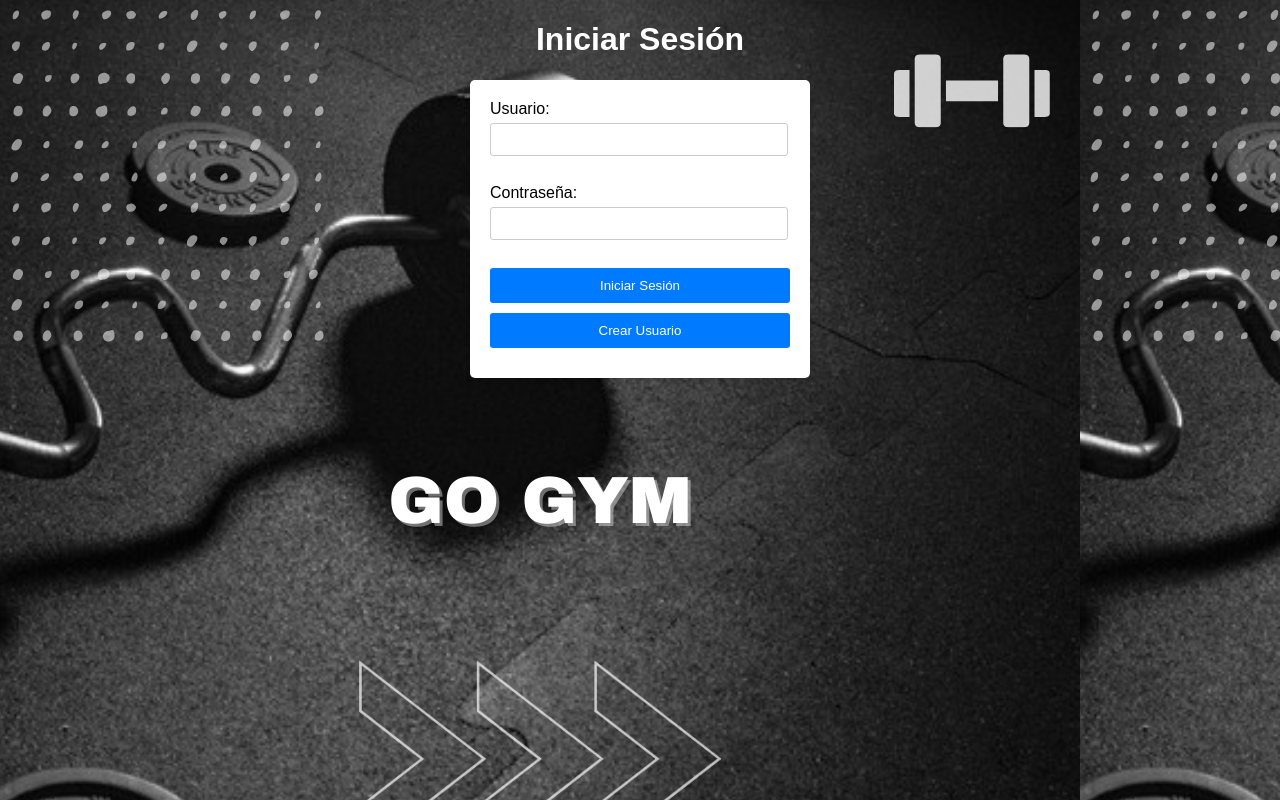
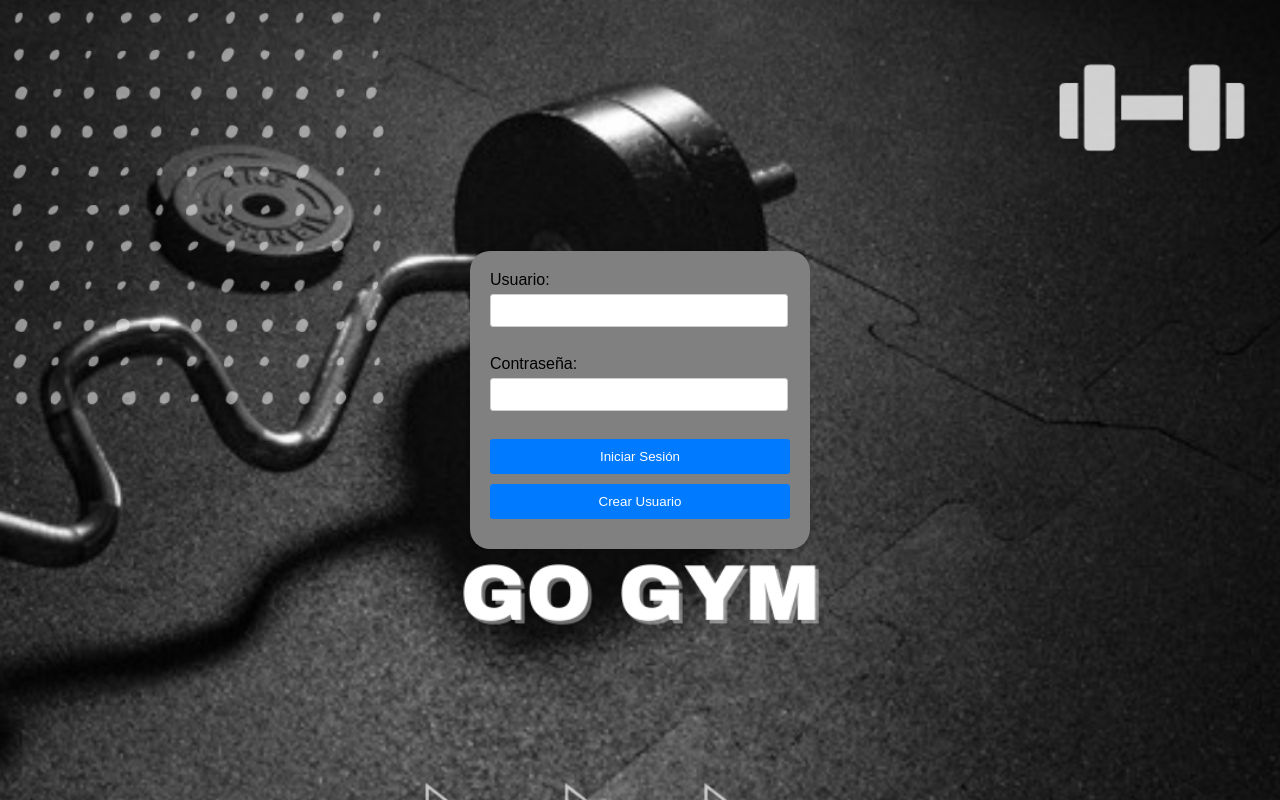
Before and after one commit to JuanRoco1999/Idea_Roco, a plain HTML site: page index.html in a window 1280 px wide. Drawn offline with Linux system fonts and the light colour scheme.

Commit message:
Entrega tres

```diff
--- a/css/style.css
+++ b/css/style.css
@@ -1,19 +1,20 @@
 body {
     font-family: Arial, sans-serif;
     background-image: url(/img/gogym.png);
-}
-
-h1 {
-    text-align: center;
-    color: white;
+    margin: 0;
+    background-repeat: no-repeat;
+    background-size: cover;
+    display: flex;
+    justify-content: center;
+    align-items: center;
+    height: 100vh;
 }
 
 #loginForm {
     width: 300px;
-    margin: 0 auto;
-    background-color: #fff;
+    background-color: grey;
     padding: 20px;
-    border-radius: 5px;
+    border-radius: 20px;
     box-shadow: 0 2px 4px rgba(0, 0, 0, 0.1);
 }
 
@@ -47,7 +48,7 @@ button {
 }
 
 button:hover {
-    background-color: #0056b3;
+    background-color: black;
 }
 
 #message {
--- a/index.html
+++ b/index.html
@@ -7,11 +7,11 @@
     <link rel="stylesheet" href="./css/style.css" />
 </head>
 <body>
-    <h1>Iniciar Sesión</h1>
+
     <div id="loginForm">
         <label for="username">Usuario:</label>
         <input type="text" id="username"><br><br>
-        <label for="password">Contraseña:</label>
+        <label for="password" required>Contraseña:</label >
         <input type="password" id="password"><br><br>
         <button class="inicio" id="loginBtn">Iniciar Sesión</button>
         <button class="inicio" id="signupBtn">Crear Usuario</button>
--- a/js.main.js
+++ b/js.main.js
@@ -16,6 +16,11 @@ document.addEventListener("DOMContentLoaded", function() {
     });
 
     function authenticate(username, password) {
+        if (!username || !password) {
+            showMessage("Por favor, completa todos los campos.", "error");
+            return;
+        }
+
         const users = JSON.parse(localStorage.getItem("users")) || {};
         if (users[username] && users[username].password === password) {
             showMessage("¡Inicio de sesión exitoso!", "success");
```
